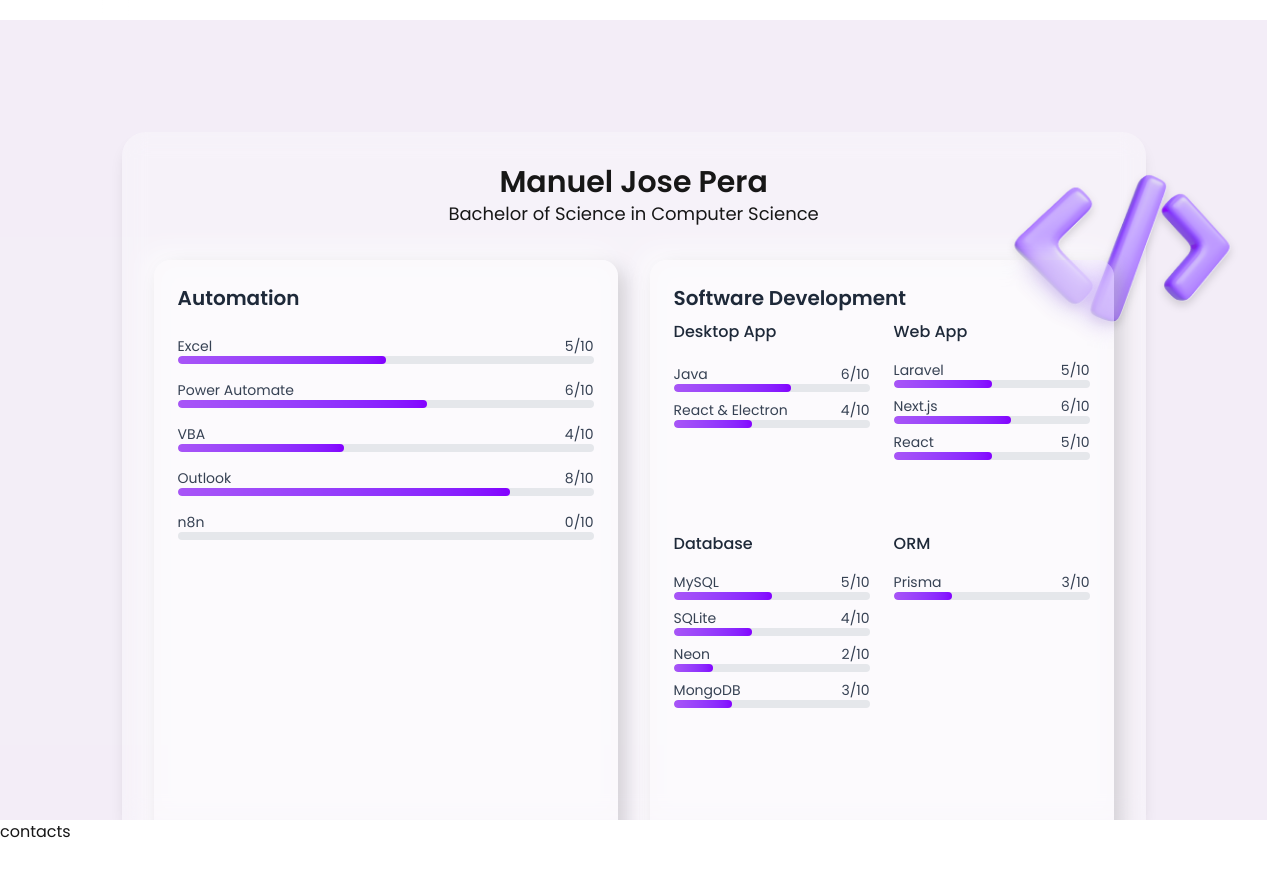
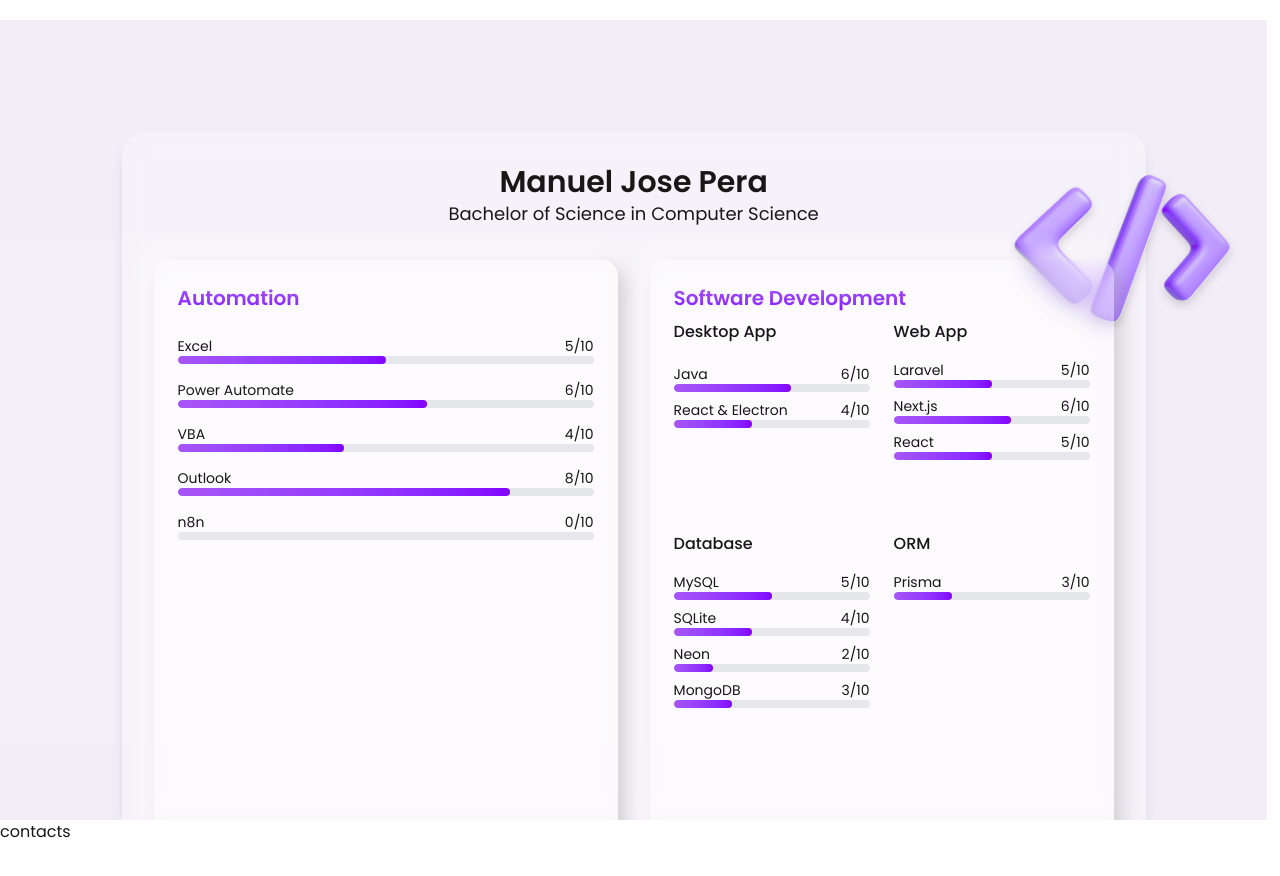
Before and after one commit to xebec1234/MNLBytes, a Next.js app: page / in a window 1280 px wide. Shown: the part 780-1656 px from the top of the page. Built offline with nearby package versions, Linux system fonts and the light colour scheme.

Commit message:
Responsive About Section and fixed some issues

```diff
--- a/src/app/pages/Hero.tsx
+++ b/src/app/pages/Hero.tsx
@@ -91,7 +91,7 @@
           <br />
           Purposeful Coding and Doing
         </h1>
-        <p className="hidden sm:block text-[15px] sm:text-[20px] sm:mt-4 max-w-prose leading-snug">
+        <p className="hidden z-10 sm:block text-[15px] sm:text-[20px] sm:mt-4 max-w-prose leading-snug">
           I&#39;m an aspiring software developer with experience in building web
           and <br />
           desktop applications, and automating workload processes.
@@ -114,16 +114,15 @@
       {/* about section */}
       <section
         id="about"
-        className="h-screen w-full flex justify-center px-4 overflow-hidden bg-[#e7ddf083]"
+        className="h-screen sm:h-full w-full flex justify-center px-4 overflow-hidden bg-[#e7ddf083]"
       >
         <div className="relative w-[80vw] h-[calc(100vh-7rem)] mt-28 bg-white/30 backdrop-blur-md rounded-t-3xl shadow-lg p-8 flex flex-col">
-          <div className="absolute -right-20 top-2 sm:-right-24 sm:top-10 -translate-y-11">
+          <div className="absolute -right-10 top-40 sm:-right-24 sm:top-10 -translate-y-11 w-32 h-32 sm:w-60 sm:h-60">
             <Image
               src="/favicon.svg"
               alt="Like Icon"
-              width={240}
-              height={240}
-              className="drop-shadow-lg"
+              fill
+              className="drop-shadow-lg object-contain"
             />
           </div>
           <div className="text-center mb-8">
@@ -131,13 +130,21 @@
             <p className="text-lg">Bachelor of Science in Computer Science</p>
           </div>
 
-          <div className="flex-1 grid grid-cols-1 md:grid-cols-2 gap-8">
+          <div
+            className="
+            flex-1
+            flex flex-row gap-8
+            overflow-x-auto
+            md:grid md:grid-cols-2 md:overflow-x-visible
+            scrollbar-hide
+          "
+          >
             {/* Automation */}
             <div
-              className="p-6 rounded-t-2xl bg-white/40 backdrop-blur-md
+              className="min-w-[63vw] md:min-w-0 p-6 rounded-t-2xl bg-white/40 backdrop-blur-md
               shadow-[8px_8px_20px_rgba(0,0,0,0.15),-8px_-8px_20px_rgba(255,255,255,0.6)] flex flex-col h-[calc(100vh-7rem)]"
             >
-              <h2 className="text-xl font-semibold text-gray-800">
+              <h2 className="text-xl font-semibold bg-gradient-to-b from-[#A855F7] to-[#8300FF] bg-clip-text text-transparent">
                 Automation
               </h2>
 
@@ -150,20 +157,18 @@
 
             {/* Software Development */}
             <div
-              className="p-6 rounded-t-2xl bg-white/40 backdrop-blur-md
-            shadow-[8px_8px_20px_rgba(0,0,0,0.15),-8px_-8px_20px_rgba(255,255,255,0.6)]
-            flex flex-col"
+              className="min-w-[63vw] md:min-w-0 p-6 rounded-t-2xl bg-white/40 backdrop-blur-md
+              shadow-[8px_8px_20px_rgba(0,0,0,0.15),-8px_-8px_20px_rgba(255,255,255,0.6)]
+              flex flex-col h-[calc(100vh-7rem)]"
             >
-              <h2 className="text-xl font-semibold text-gray-800">
+              <h2 className="text-xl font-semibold bg-gradient-to-b from-[#A855F7] to-[#8300FF] bg-clip-text text-transparent">
                 Software Development
               </h2>
 
               <div className="mt-2 grid grid-cols-2 grid-rows-2 gap-6 h-[50vh]">
                 {/* Desktop App */}
                 <div>
-                  <h3 className="font-medium text-gray-800 mb-2">
-                    Desktop App
-                  </h3>
+                  <h3 className="font-medium mb-2">Desktop App</h3>
 
                   <div className="mt-3 space-y-2 overflow-hidden">
                     {desktopSkills.map((s, i) => (
@@ -174,7 +179,7 @@
 
                 {/* Web App */}
                 <div>
-                  <h3 className="font-medium text-gray-800 mb-2">Web App</h3>
+                  <h3 className="font-medium mb-2">Web App</h3>
                   <div className="space-y-2 overflow-hidden">
                     {webSkills.map((s, i) => (
                       <SkillBar key={i} name={s.name} level={s.level} />
@@ -184,7 +189,7 @@
 
                 {/* Database */}
                 <div>
-                  <h3 className="font-medium text-gray-800 mb-2">Database</h3>
+                  <h3 className="font-medium mb-2">Database</h3>
                   <div className="space-y-2 overflow-hidden">
                     {databaseSkills.map((s, i) => (
                       <SkillBar key={i} name={s.name} level={s.level} />
@@ -194,7 +199,7 @@
 
                 {/* ORM */}
                 <div>
-                  <h3 className="font-medium text-gray-800 mb-2">ORM</h3>
+                  <h3 className="font-medium mb-2">ORM</h3>
                   <div className="space-y-2 overflow-hidden">
                     {ormSkills.map((s, i) => (
                       <SkillBar key={i} name={s.name} level={s.level} />
@@ -202,12 +207,15 @@
                   </div>
                 </div>
               </div>
-
             </div>
           </div>
         </div>
       </section>
 
+      {/* About Projects */}
+      <section></section>
+
+      {/* Contact */}
       <section id="contact" className="h-screen bg-white">
         <h1>contacts</h1>
       </section>
--- a/src/components/Bar.tsx/SkillBar.tsx
+++ b/src/components/Bar.tsx/SkillBar.tsx
@@ -32,7 +32,7 @@
 
   return (
     <div ref={barRef} className="mt-2">
-      <div className="flex justify-between text-gray-700 text-sm">
+      <div className="flex justify-between text-sm">
         <span>{name}</span>
         <span>{level}/10</span>
       </div>
--- a/src/components/navigation/NavBar.tsx
+++ b/src/components/navigation/NavBar.tsx
@@ -22,10 +22,7 @@
           <NavLink href="#contact">Contact</NavLink>
         </div>
 
-        <button
-          className="md:hidden"
-          onClick={() => setIsOpen(!isOpen)}
-        >
+        <button className="md:hidden" onClick={() => setIsOpen(!isOpen)}>
           {isOpen ? <X size={28} /> : <Menu size={28} />}
         </button>
       </div>
@@ -37,10 +34,10 @@
       >
         <div className="flex flex-col space-y-4 font-medium">
           <NavLink href="#go">Home</NavLink>
-          <NavLink href="/about">About</NavLink>
+          <NavLink href="#about">About</NavLink>
           <NavLink href="/portfolio">Project</NavLink>
           <NavLink href="/certificates">Certificates</NavLink>
-          <NavLink href="/contact">Contact</NavLink>
+          <NavLink href="#contact">Contact</NavLink>
         </div>
       </div>
     </nav>
```
